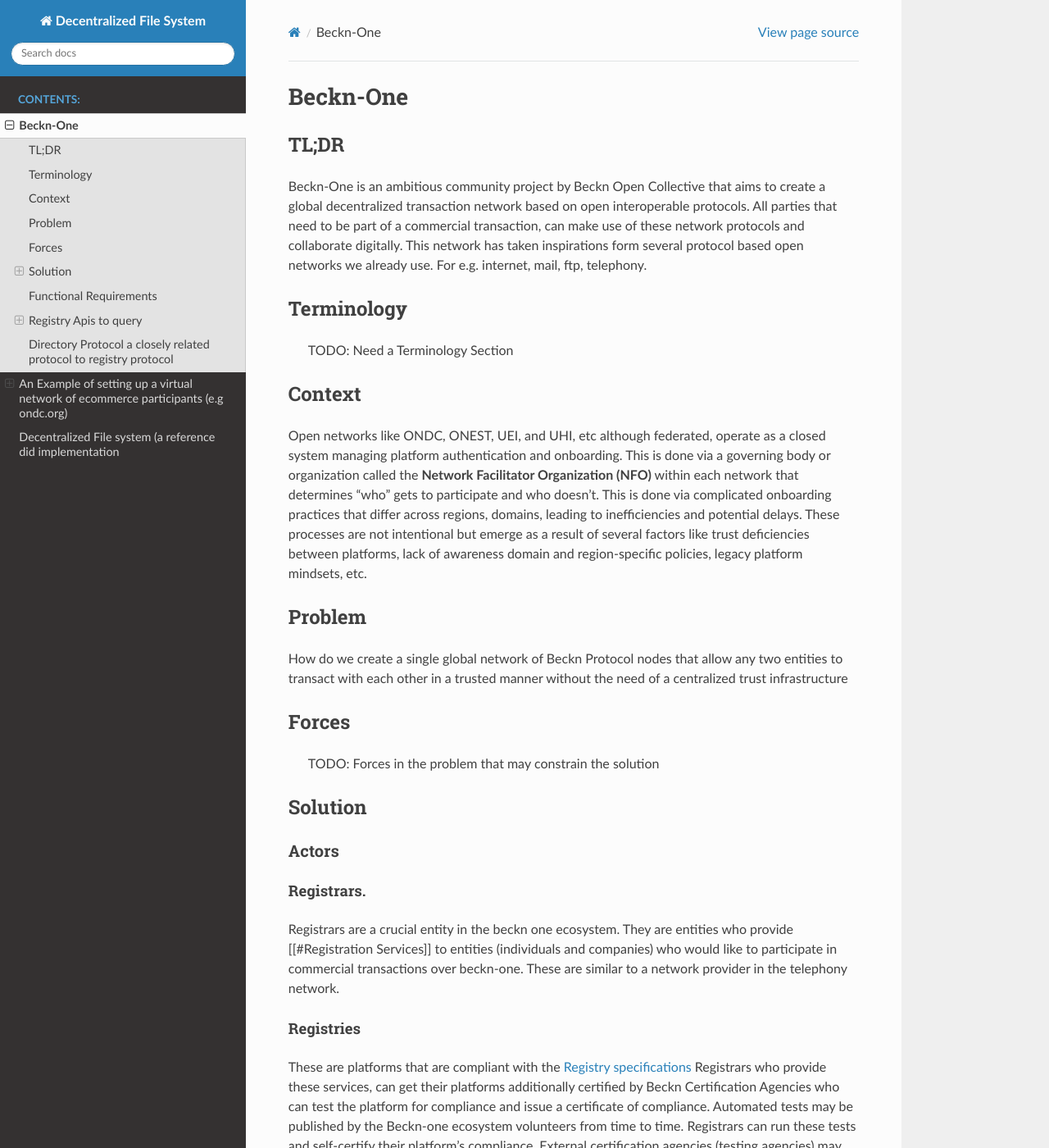
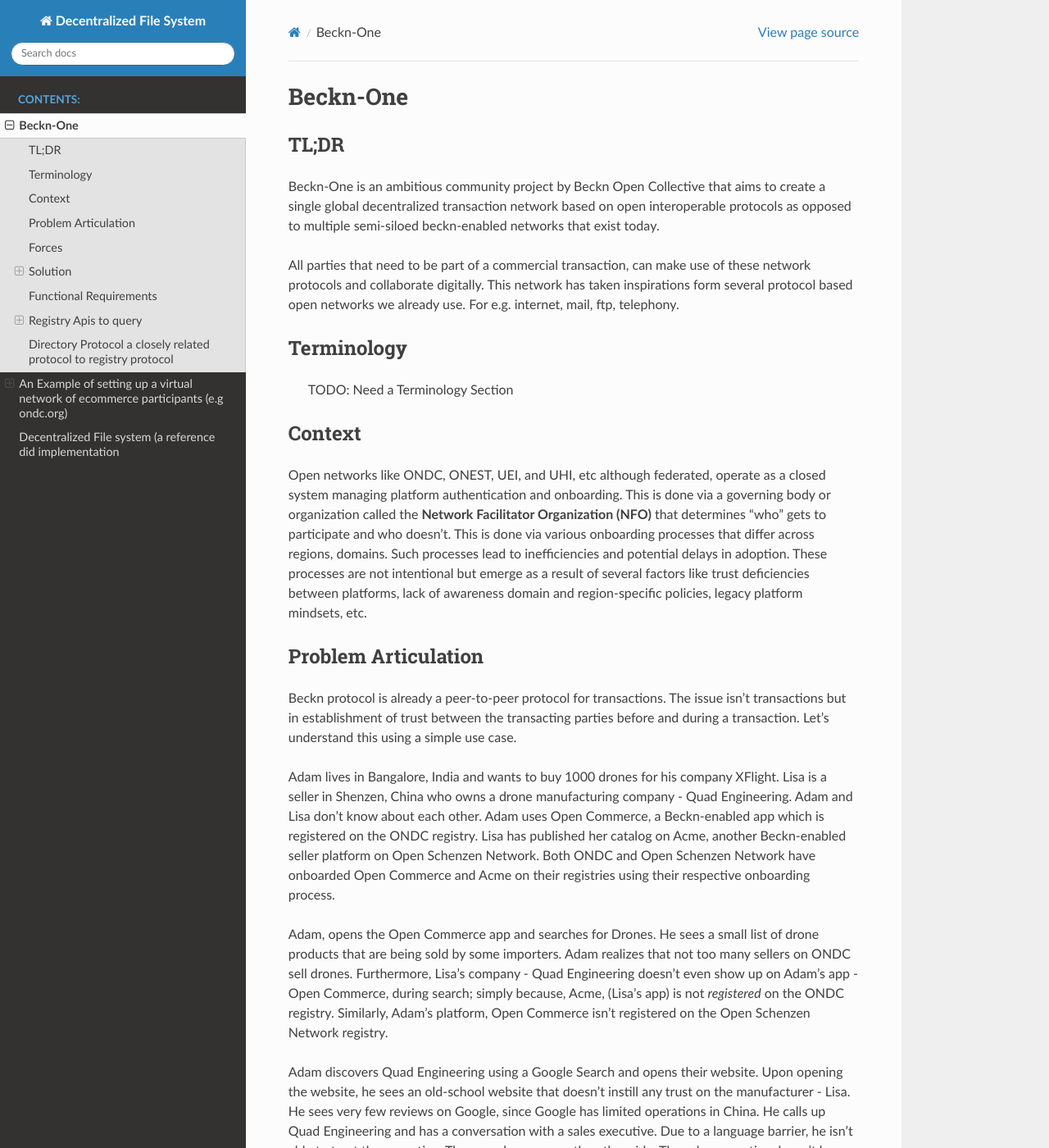
Before and after one commit to ravi-prakash-v/beckn-one-dedi, a Sphinx documentation site: the page built from docs/usage/beckn-one.md, in a window 1280 px wide and 1400 px high. Shown: the whole window at 82% size. Built offline with Sphinx 7.4.7 and the Read the Docs theme 3.1.0, drawn with Linux system fonts in a browser that asks for light colours; some of the changed text lies outside the part shown.

Commit message:
Update beckn-one.md

```diff
--- a/docs/usage/beckn-one.md
+++ b/docs/usage/beckn-one.md
@@ -1,21 +1,35 @@
 # Beckn-One
 ## TL;DR
-Beckn-One is an ambitious community project by Beckn Open Collective that aims to create a global decentralized transaction network based on open interoperable protocols. All parties that need to be part of a  commercial transaction, can make use of these network protocols and collaborate digitally.
+Beckn-One is an ambitious community project by Beckn Open Collective that aims to create a single global decentralized transaction network based on open interoperable protocols as opposed to multiple semi-siloed beckn-enabled networks that exist today.
+
+All parties that need to be part of a  commercial transaction, can make use of these network protocols and collaborate digitally.
 This network has taken inspirations form several protocol based open networks we already use. For e.g. internet, mail, ftp, telephony.
 
 ## Terminology
 > TODO: Need a Terminology Section
 
 ## Context
-Open networks like ONDC, ONEST, UEI, and UHI, etc although federated, operate as a closed system managing platform authentication and onboarding. This is done via a governing body or organization called the **Network Facilitator Organization (NFO)** within each network that determines “who” gets to participate and who doesn’t. This is done via complicated onboarding practices that differ across regions, domains, leading to inefficiencies and potential delays. These processes are not intentional but emerge as a result of several factors like trust deficiencies between platforms, lack of awareness domain and region-specific policies, legacy platform mindsets, etc.
+Open networks like ONDC, ONEST, UEI, and UHI, etc although federated, operate as a closed system managing platform authentication and onboarding. This is done via a governing body or organization called the **Network Facilitator Organization (NFO)** that determines “who” gets to participate and who doesn’t. This is done via various onboarding processes that differ across regions, domains. Such processes lead to inefficiencies and potential delays in adoption. These processes are not intentional but emerge as a result of several factors like trust deficiencies between platforms, lack of awareness domain and region-specific policies, legacy platform mindsets, etc.
 
-## Problem
-How do we create a single global network of Beckn Protocol nodes that allow any two entities to transact with each other in a trusted manner without the need of a centralized trust infrastructure
+## Problem Articulation
+Beckn protocol is already a peer-to-peer protocol for transactions. The issue isn't transactions but in establishment of trust between the transacting parties before and during a transaction. Let's understand this using a simple use case.
+
+Adam lives in Bangalore, India and wants to buy 1000 drones for his company XFlight. Lisa is a seller in Shenzen, China who owns a drone manufacturing company - Quad Engineering. Adam and Lisa don't know about each other. Adam uses Open Commerce, a Beckn-enabled app which is registered on the ONDC registry. Lisa has published her catalog on Acme, another Beckn-enabled seller platform on Open Schenzen Network. Both ONDC and Open Schenzen Network have onboarded Open Commerce and Acme on their registries using their respective onboarding process.
+
+Adam, opens the Open Commerce app and searches for Drones. He sees a small list of drone products that are being sold by some importers. Adam realizes that not too many sellers on ONDC sell drones. Furthermore, Lisa's company - Quad Engineering doesn't even show up on Adam's app - Open Commerce, during search; simply because, Acme, (Lisa's app) is not
+_registered_ on the ONDC registry. Similarly, Adam's platform, Open Commerce isn't registered on the Open Schenzen Network registry.
+
+Adam discovers Quad Engineering using a Google Search and opens their website. Upon opening the website, he sees an old-school website that doesn't instill any trust on the manufacturer - Lisa. He sees very few reviews on Google, since Google has limited operations in China. He calls up Quad Engineering and has a conversation with a sales executive. Due to a language barrier, he isn't able to trust the executive. The same happens on the other side. The sales executive doesn't know whether to trust Adam. She mentions that a payment of 40,000 USD must be made upfront to place the order. Adam is worried that he may not receive the shipment as he doesn't trust the company.
+
+Frustrated,
+
+How do we enable creation of a single global network of Beckn Protocol nodes  (like the internet) that allow any two entities to discover and transact with each other in a trusted manner without the need of complicated onboarding processes and centralized trust authorities?
 
 ## Forces
 > TODO: Forces in the problem that may constrain the solution
 
 ## Solution
+
 
 ### Actors
 #### Registrars.
```
